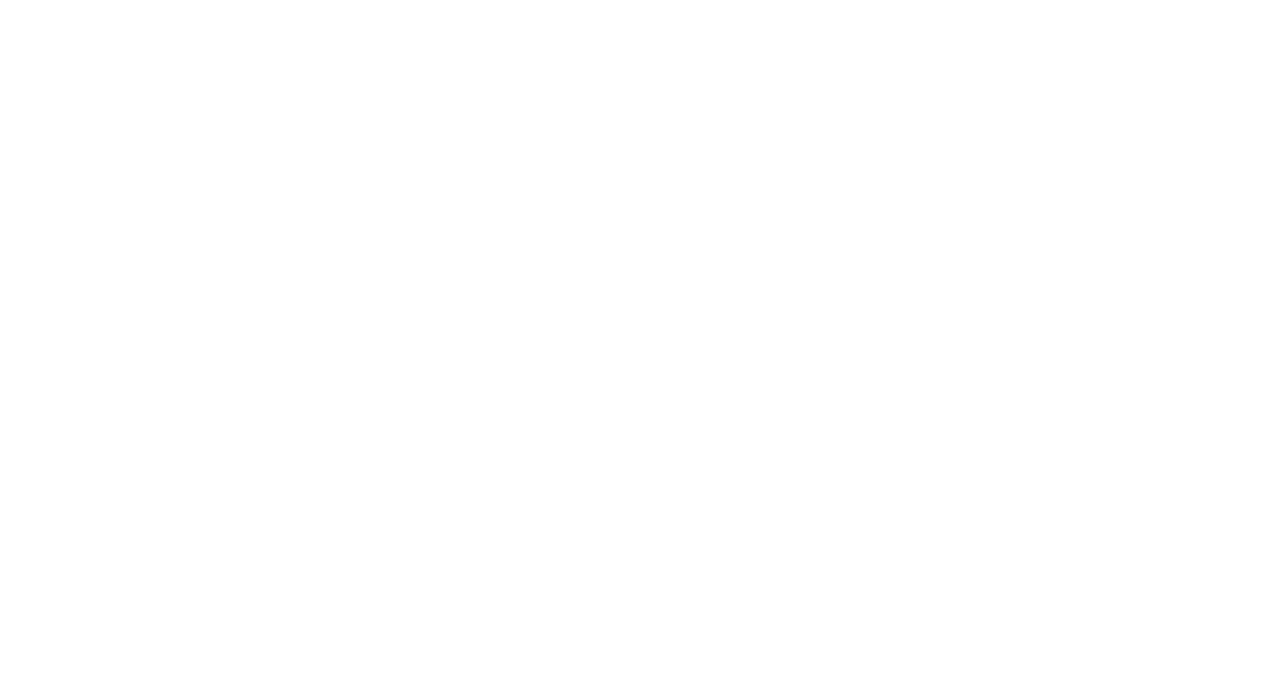
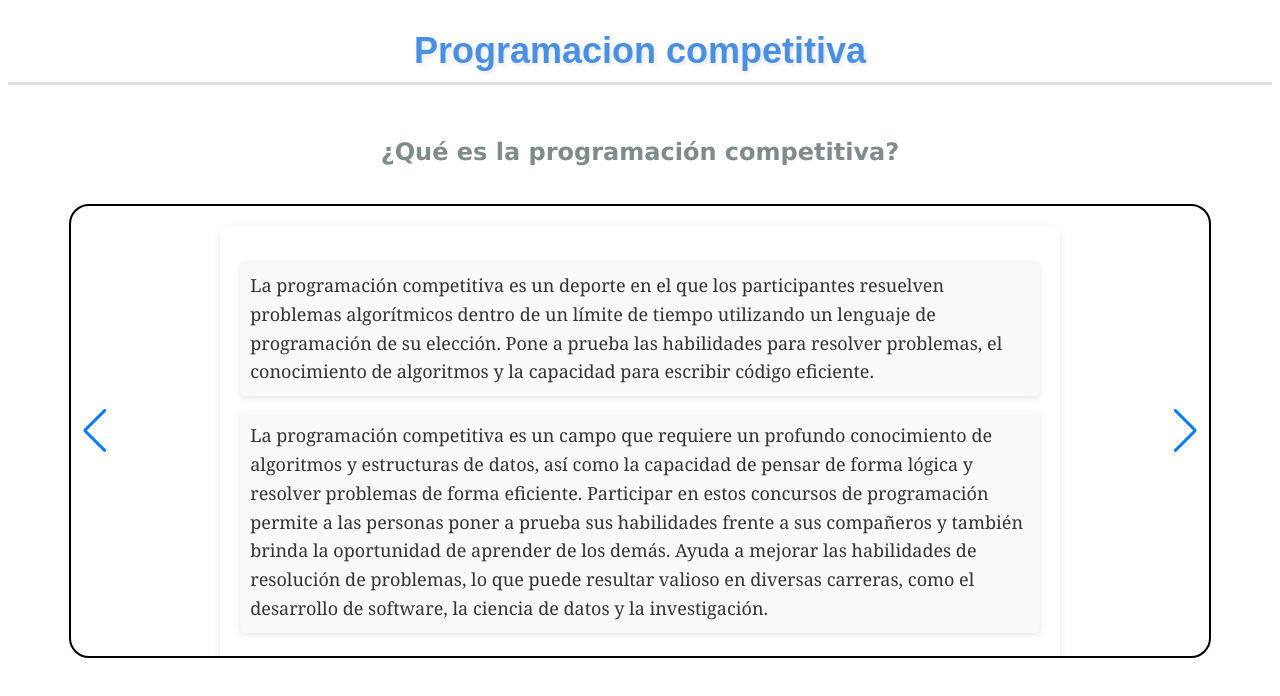
Before and after one commit to 1ANH6/pagina-web, a plain HTML site: page index.html in a window 1280 px wide. Drawn offline with nearby package versions, Linux system fonts and the light colour scheme.

Commit message:
Segundo commit: Se agrego informacion

```diff
--- a/index.html
+++ b/index.html
@@ -3,9 +3,53 @@
 <head>
     <meta charset="UTF-8">
     <meta name="viewport" content="width=device-width, initial-scale=1.0">
-    <title>Document</title>
+    <title>Programacion competitiva</title>
+    <link rel="stylesheet" href="style.css">
+    <link rel="stylesheet" href="https://cdn.jsdelivr.net/npm/swiper/swiper-bundle.min.css">
 </head>
 <body>
-
+    <h1 class="titulo">Programacion competitiva</h1>
+    <br>
+    <h2 class="subtitulo">¿Qué es la programación competitiva?</h2>
+    <section class="slider">
+      <div class="swiper">
+          <div class="swiper-wrapper">
+              <div class="swiper-slide">
+                  <div class="info">
+                      <p class="texto">
+                          La programación competitiva es un deporte en el que los participantes resuelven problemas algorítmicos dentro de un límite de tiempo utilizando un lenguaje de programación de su elección. Pone a prueba las habilidades para resolver problemas, el conocimiento de algoritmos y la capacidad para escribir código eficiente.
+                      </p>
+                      <p class="texto">
+                          La programación competitiva es un campo que requiere un profundo conocimiento de algoritmos y estructuras de datos, así como la capacidad de pensar de forma lógica y resolver problemas de forma eficiente. Participar en estos concursos de programación permite a las personas poner a prueba sus habilidades frente a sus compañeros y también brinda la oportunidad de aprender de los demás. Ayuda a mejorar las habilidades de resolución de problemas, lo que puede resultar valioso en diversas carreras, como el desarrollo de software, la ciencia de datos y la investigación.
+                      </p>
+                  </div>
+              </div>
+              <div class="swiper-slide">
+                  <div class="info">
+                      <h3 class="subsubtitulo">ICPC</h3>
+                      <p class="texto">
+                          La Competición Internacional Universitaria de Programación (en inglés International Collegiate Programming Contest, abreviado ICPC) es una competición anual de programación y algorítmica entre universidades de todo el mundo, donde prima el trabajo en equipo, el análisis de problemas y el desarrollo rápido de software.
+                      </p>
+                  </div>
+              </div>
+          </div>
+          <div class="swiper-button-prev"></div>
+          <div class="swiper-button-next"></div>
+      </div>
+  </section>
+    <script src="https://cdn.jsdelivr.net/npm/swiper/swiper-bundle.min.js"></script>
+    <script>
+      const swiper = new Swiper('.swiper', {
+      direction: 'horizontal',
+      loop: true,
+      navigation: {
+        nextEl: '.swiper-button-next',
+        prevEl: '.swiper-button-prev',
+      },
+      autoplay: {
+        delay: 6000,
+      }
+    });
+    </script>
 </body>
 </html>
--- /dev/null
+++ b/style.css
@@ -0,0 +1,89 @@
+.titulo
+{
+    font-family: 'Arial', sans-serif;
+    font-size: 36px;
+    color: #4A90E2;
+    text-align: center;
+    text-shadow: 2px 2px 4px rgba(0, 0, 0, 0.1);
+    margin: 20px 0;
+    padding: 10px;
+    border-bottom: 3px solid #E1E1E1;
+    transition: color 0.3s;
+}
+.titulo:hover
+{
+    color: #D0021B;
+}
+.subtitulo
+{
+    font-family: 'Verdana', sans-serif;
+    font-size: 24px;
+    color: #7F8C8D;
+    text-align: center;
+    margin: 10px 0;
+    padding: 5px;
+}
+.texto
+{
+    font-family: 'Georgia', serif;
+    font-size: 18px;
+    color: #333;
+    line-height: 1.6;
+    margin: 15px 0;
+    padding: 10px;
+    background-color: #f9f9f9;
+    border-radius: 5px;
+    box-shadow: 0 2px 5px rgba(0, 0, 0, 0.1);
+}
+.info
+{
+    background-color: #ffffff;
+    border-radius: 10px;
+    box-shadow: 0 4px 10px rgba(0, 0, 0, 0.1);
+    padding: 20px;
+    margin: 20px auto;
+    max-width: 800px;
+    font-family: 'Arial', sans-serif;
+    color: #333;
+}
+/* Slider */
+.slider
+{
+    z-index: -1000;
+    margin-top: 10px;
+    height: 500px;
+    display: flex;
+    justify-content: center;
+    align-items: center;
+}
+.swiper
+{
+    border: 2px solid black;
+    border-radius: 20px;
+    width: 90%;
+    height: 450px;
+}
+.swiper-slide
+{
+    display: flex;
+    align-items: center;
+    justify-content: space-around;
+}
+.slidetext
+{
+    height: 90%;
+    width: 50%;
+    display: flex;
+    flex-direction: column;
+}
+.subsubtitulo
+{
+    font-family: 'Arial', sans-serif;
+    font-size: 24px;
+    color: #333;
+    margin: 20px 0;
+    padding: 10px;
+    border-bottom: 2px solid #007BFF;
+    text-transform: uppercase;
+    letter-spacing: 1px;
+}
```
